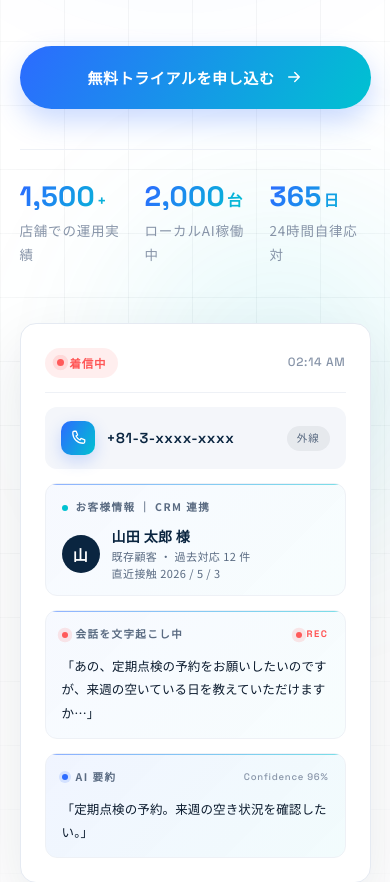
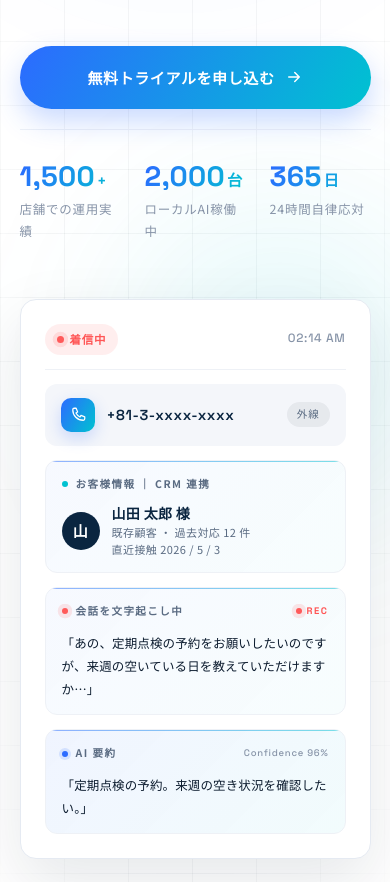
Before and after one commit to tagukichi/ailp, a PHP site: page / in a window 390 px wide. Shown: the part 407-1289 px from the top of the page. Run offline with PHP 8.4, Linux system fonts and the light colour scheme.

Commit message:
SP hero: tighten CTA→meta gap, shrink meta labels -1px
- SP の .hero-meta { margin-top: 40 → 20px } で CTA ボタンと
  実績数値のスペースを縮小し、数値を上に近づける
- .hero-meta span のラベル (店舗での運用実績など) を SP のみ
  13.5 → 12.5px (-1px) に
- style.css?v=26 にバンプ

https://claude.ai/code/session_01VvpNzxcfpMxrdihR2yd2i8

```diff
--- a/index.html
+++ b/index.html
@@ -8,7 +8,7 @@
   <link rel="preconnect" href="https://fonts.googleapis.com">
   <link rel="preconnect" href="https://fonts.gstatic.com" crossorigin>
   <link href="https://fonts.googleapis.com/css2?family=Noto+Sans+JP:wght@400;500;700;800&family=Space+Grotesk:wght@500;600;700&display=swap" rel="stylesheet">
-  <link rel="stylesheet" href="style.css?v=25">
+  <link rel="stylesheet" href="style.css?v=26">
 </head>
 <body>
 
--- a/style.css
+++ b/style.css
@@ -2222,9 +2222,10 @@ p { margin: 0; }
   .hero-lead { font-size: 15px; }
   .hero-cta { flex-direction: column; align-items: stretch; }
   .hero-cta .btn { width: 100%; }
-  .hero-meta { flex-wrap: wrap; gap: 24px; margin-top: 40px; }
+  .hero-meta { flex-wrap: wrap; gap: 24px; margin-top: 20px; }
   .hero-meta li { flex: 1; min-width: 80px; }
   .hero-meta .hero-num { font-size: 28px; }
+  .hero-meta span { font-size: 12.5px; }
   .hero-visual {
     min-height: auto;
     display: flex;
```
